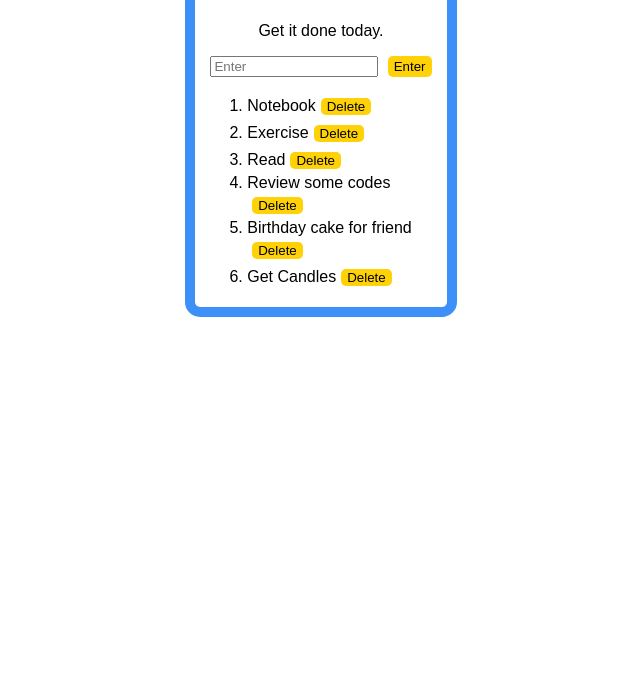
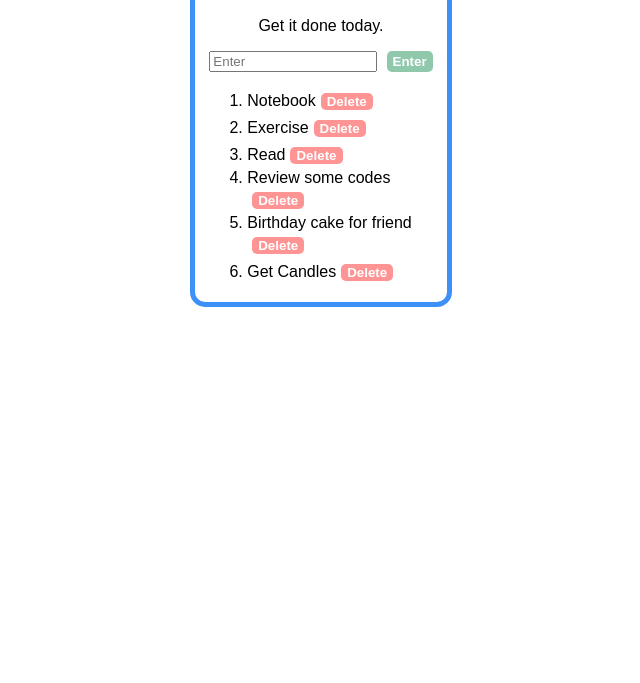
Before and after one commit to GloriBird/Simple-To-Do-List, a plain HTML site: page index.html in a window 1280 px wide. Shown: the part 117-800 px from the top of the page, without its empty margins (319-959 px from the left). Drawn offline with Linux system fonts and the light colour scheme.

Commit message:
update button color

```diff
--- a/style.css
+++ b/style.css
@@ -10,7 +10,7 @@ body {
   display: flex;
   flex-direction: column;
   align-items: center;
-  border: 10px solid rgb(60, 144, 247);
+  border: 5px solid rgb(60, 144, 247);
   border-radius: 15px;
   margin-top: 2%;
   width: 20%;
@@ -58,8 +58,14 @@ span:hover {
 
 button,
 button:hover {
-  background-color: rgb(255, 210, 8);
+  background-color: #ff9494;
+  color: white;
+  font-weight: 600;
   border-radius: 5px;
   border: none;
   cursor: pointer;
 }
+
+#enter {
+  background-color: #90c8ac;
+}
```
